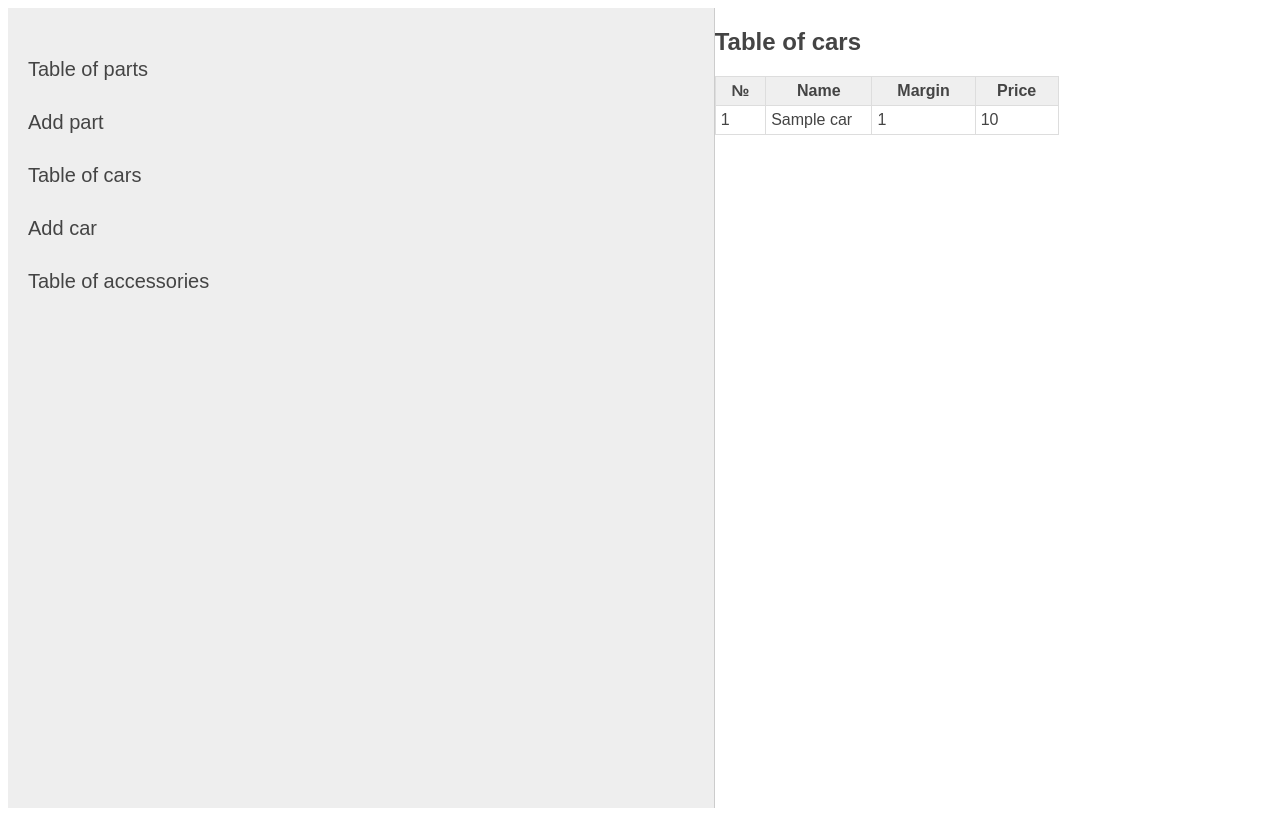
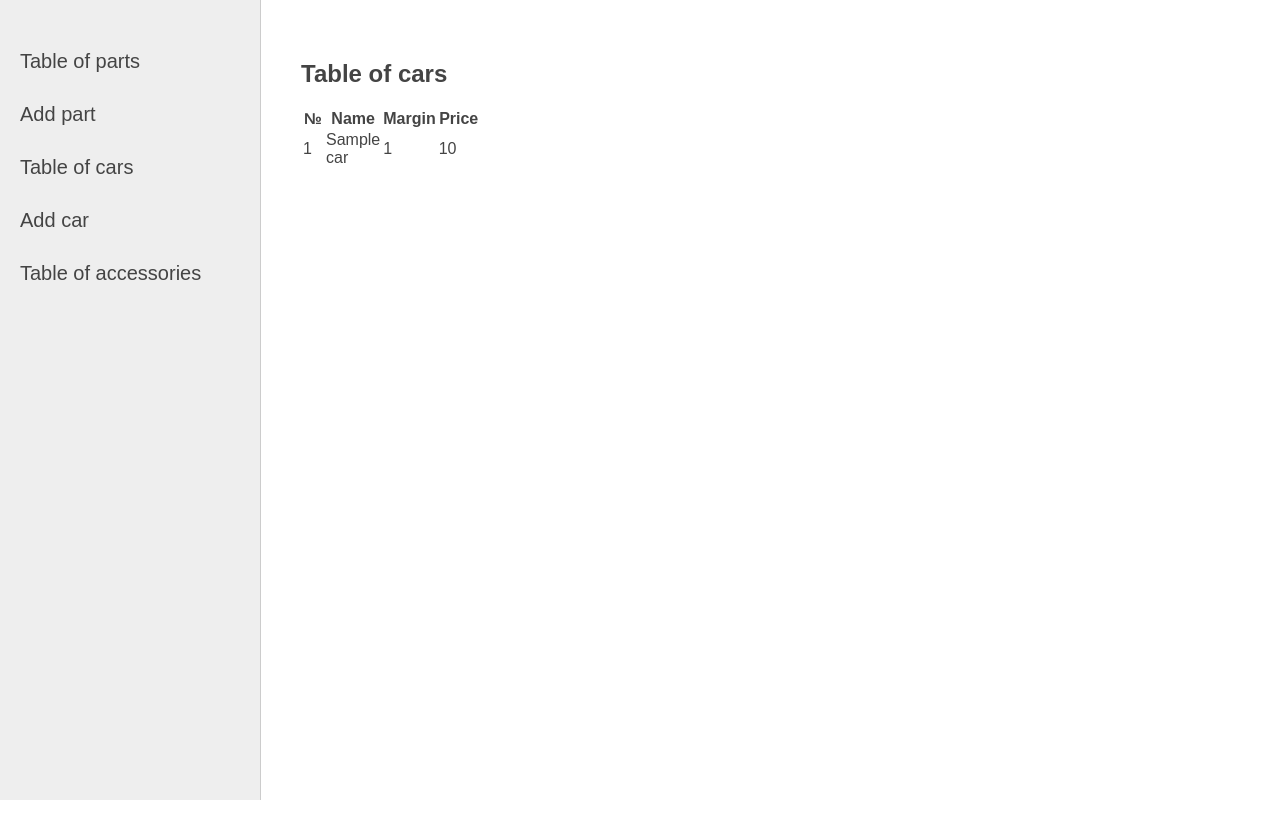
Before and after one commit to rin8351/System_cars_by_Django_and_Docker, a Django app: page /cars/ in a window 1280 px wide. After the commit the page ends 800 px from the top, so only its background shows below. Run offline with Django 4.2, Linux system fonts and the light colour scheme; tables that the repository leaves empty hold one stand-in row (values such as "Sample post").

Commit message:
Update style.css

```diff
--- a/cars/carsdb/static/carsdb/css/style.css
+++ b/cars/carsdb/static/carsdb/css/style.css
@@ -1,29 +1,11 @@
 html, body {
 	font-family: 'Arial';
-	margin: 20;
-	padding: 10;
+	margin: 0;
+	padding: 0;
 	height: 100%;
 	width: 100%;
 	color: #444;
 }
-
-.table {
-	width: 60%;
-	margin-bottom: 20px;
-	border: 1px solid #dddddd;
-	border-collapse: collapse;
-}
-.table th {
-	font-weight: bold;
-	padding: 5px;
-	background: #efefef;
-	border: 1px solid #dddddd;
-}
-.table td {
-	border: 1px solid #dddddd;
-	padding: 5px;
-}
-
 
 .table-content {
 	width: 100%;
@@ -49,13 +31,31 @@ html, body {
 	margin: 30px 0 0 0;
 	color: #999;
 }
-
 .left-chapters ul li a {
 	color: #444;
 	text-decoration: none;
 }
+.left-chapters ul li a:hover { color: #CC0000; }
 
-.left-chapters ul li a:hover { color: #CC0000; }
+.content {
+	padding: 40px 20px 20px 40px;
+	width: 100%;
+	box-sizing: border-box;
+}
+
+.content-text {
+	margin: 60px 0 0 30px;
+	color: #000;
+	font-size: 20px;
+	font-family: Yandex Sans Display Light;
+}
+.content-text h2 {font-size: 32px;}
+
+.form-label {
+    display: inline-block;
+    min-width: 150px;
+    vertical-align: top;
+}
 
 .c-button {
 	appearance: none;
@@ -67,31 +67,13 @@ html, body {
 	font-size: 16px;
   }
 
-.c-button:hover {
-	background: #1d49aa;
-  }
-
-.c-button:focus {
-	outline: none;
-	box-shadow: 0 0 0 4px #cbd6ee;
+  .custom-checkbox {
+	opacity: 0;
+	cursor: pointer;
+	margin: 20;
   }
 
   input[type=text] {
 	padding:10px;
 	margin:20px 0;
   }
-
-  .custom-checkbox {
-	position: absolute;
-	opacity: 0;
-	cursor: pointer;
-	margin: 20;
-  }
-
-  .form-label {
-    display: inline-block;
-    min-width: 60px;
-    vertical-align: top;
-	text-align: center;
-	padding: 0.5em 1em;
-}
```
